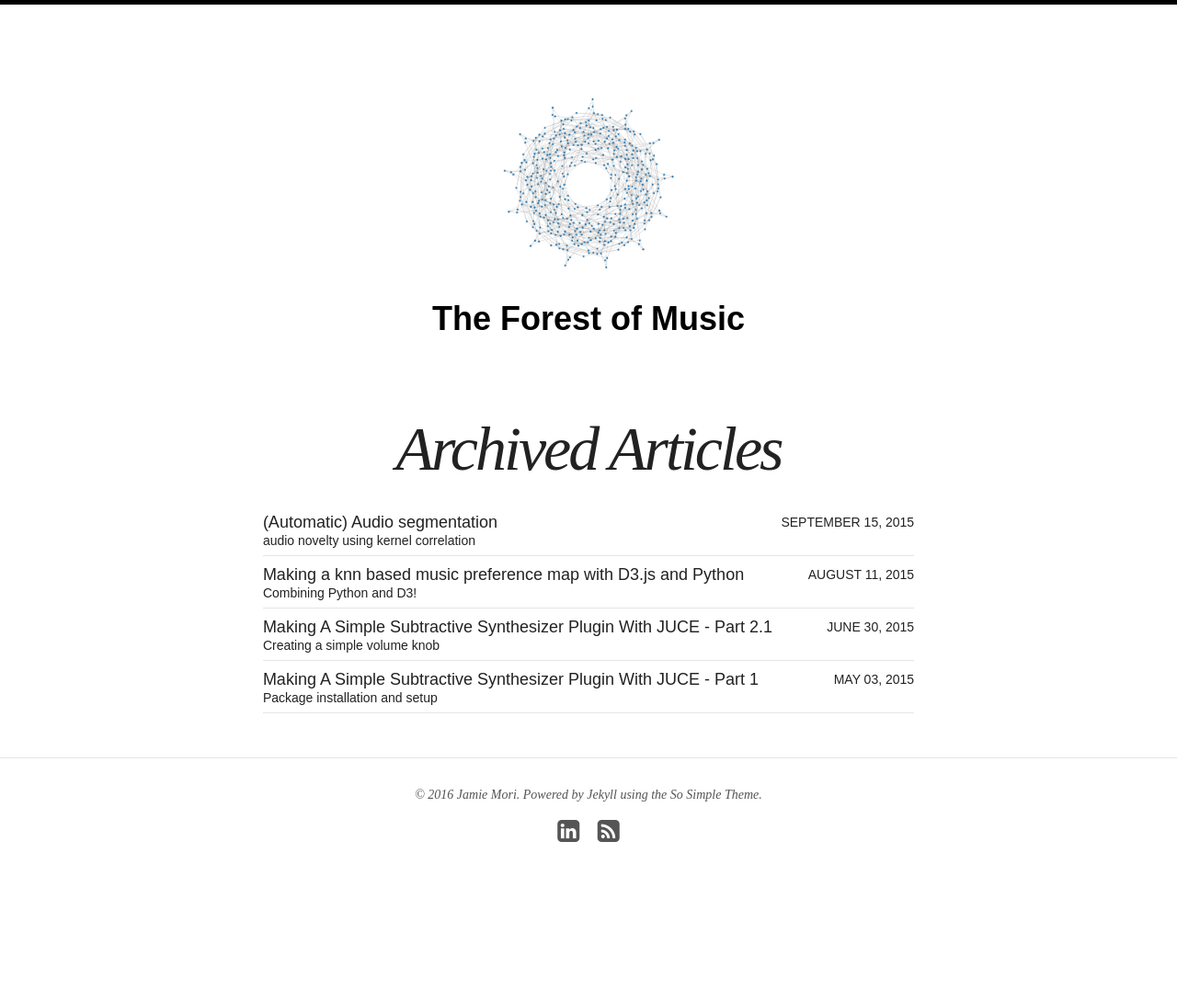
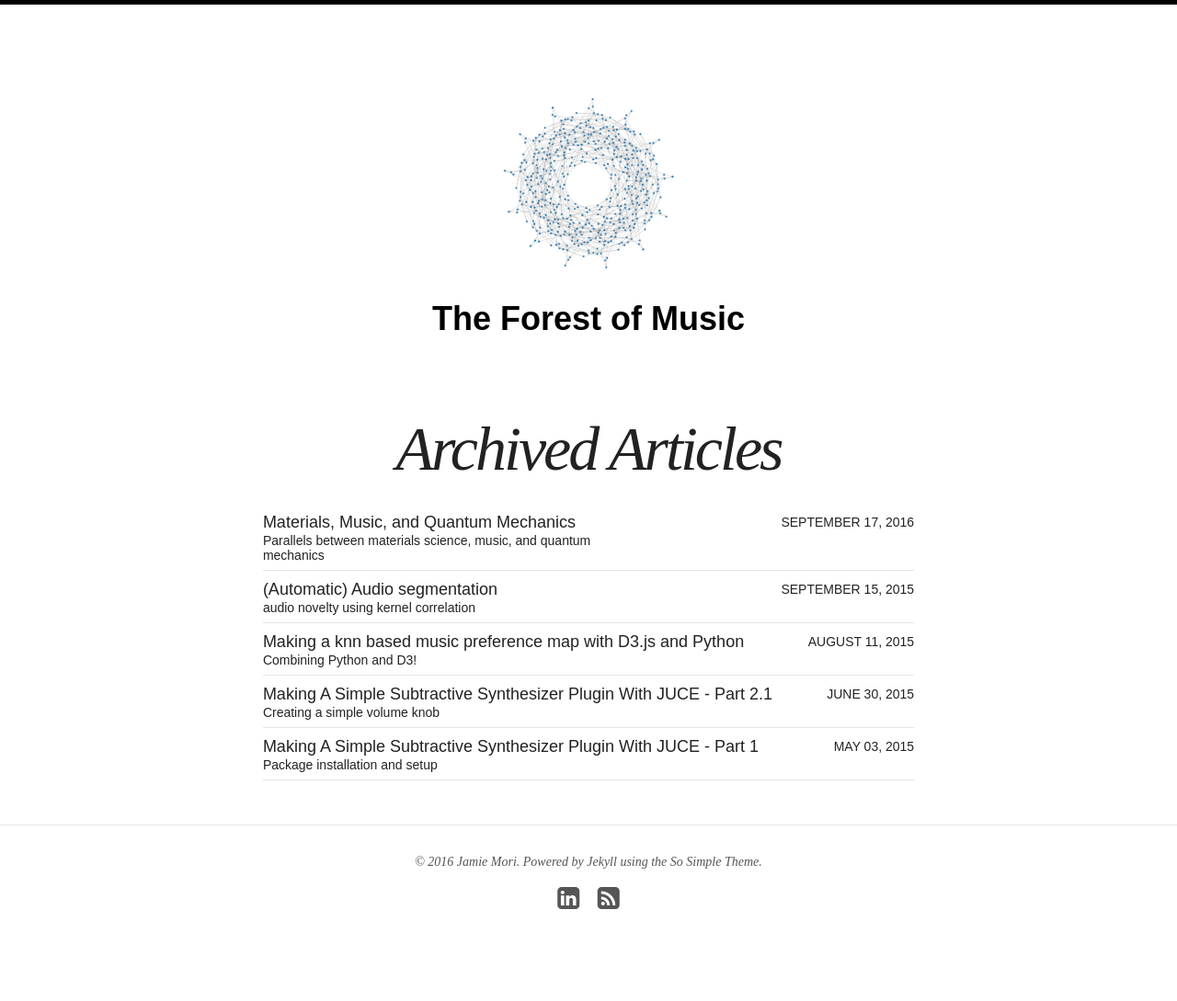
Before and after one commit to jamiemori/jamiemori.github.io, a Jekyll site: the page built from index.html, in a window 1280 px wide. Shown: the whole page at 92% size. Built offline with Jekyll 4.4.1, drawn with Linux system fonts in a browser that asks for light colours; nearby versions of some CDN libraries; before the commit the page ends 1016 px from its top, so only the background shows below that; some of the changed lines change nothing that is shown.

Commit message:
initial commit to dev branch

```diff
--- a/_config.yml
+++ b/_config.yml
@@ -5,7 +5,8 @@ locale: en_US
 #description:
 logo: site-logo.png
 search: true
-url: http://jamiemori.github.io/
+#url: http://jamiemori.github.io/
+url: http://localhost:4000
 
 # Jekyll configuration
 
--- /dev/null
+++ b/_posts/articles/2016-09-17-Materials, Music, and Quantum Mechanics.md
@@ -0,0 +1,56 @@
+---
+layout: page
+title: Materials, Music, and Quantum Mechanics
+excerpt: "Parallels between materials science, music, and quantum mechanics"
+categories: articles
+modified: 2016-09-17
+comments: true
+share: true
+---
+<script src="https://ajax.googleapis.com/ajax/libs/jquery/1.11.3/jquery.min.js"></script>
+<script src='https://cdn.mathjax.org/mathjax/latest/MathJax.js?config=TeX-AMS-MML_HTMLorMML'></script>
+
+
+$$f(\vec{x}) = \sum_{\vec{n}\in\infty}\delta(\vec{x} - \vec{x}_{\vec{n}})$$
+
+$$\vec{x}_{\vec{n}} = n_{1}\vec{a}_{1} + n_{2}\vec{a}_{2} + \ldots + n_{N}\vec{a}_{N}$$
+
+$$
+\vec{a}_{1} =[a_{11}, a_{12}, {a}_{13}] \cdot \vec{e}\\
+\vec{a}_{2} =[a_{21}, a_{22}, {a}_{23}] \cdot \vec{e}\\
+\vec{a}_{3} =[a_{31}, a_{32}, {a}_{33}] \cdot \vec{e}
+$$
+
+$$
+\vec{a}_{1} =[1, 0, 0]\\
+\vec{a}_{2} =[0, 1, 0]\\
+\vec{a}_{3} =[0, 0, 1]
+$$
+
+$$\begin{vmatrix} \text{det A} \end{vmatrix} = \text{V in } \mathrm{I\!R^{3}} $$
+
+$$
+\text{A} =
+    \begin{bmatrix}
+    a_{11} & a_{12} & a_{13} \\
+    a_{21} & a_{22} & a_{23} \\
+    a_{31} & a_{32} & a_{33}
+    \end{bmatrix}
+$$
+
+$$
+\phi : V \xrightarrow[map]{} F
+$$
+
+$$
+B = {v_{1}, v_{2}, \cdots, v_{n}} \xrightarrow[map]{} B^{*} \text{ is its dual basis}
+$$
+
+
+
+
+
+
+
+
+# Conclusion
```
Also changed, not shown: _posts/articles/2015-09-15-Music and Novelty.md (+2 -2 lines).
